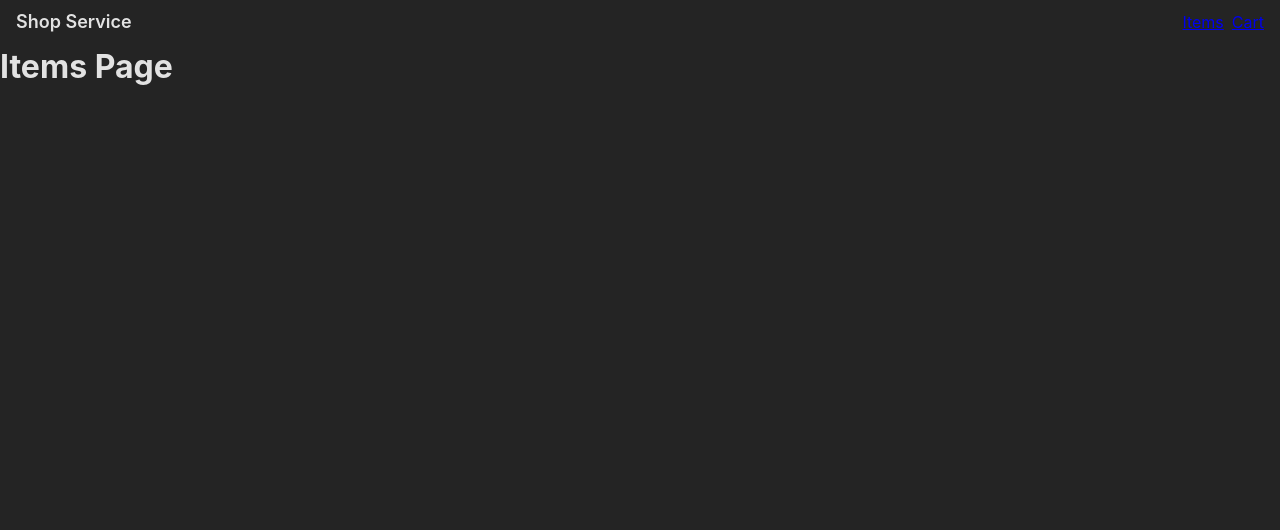
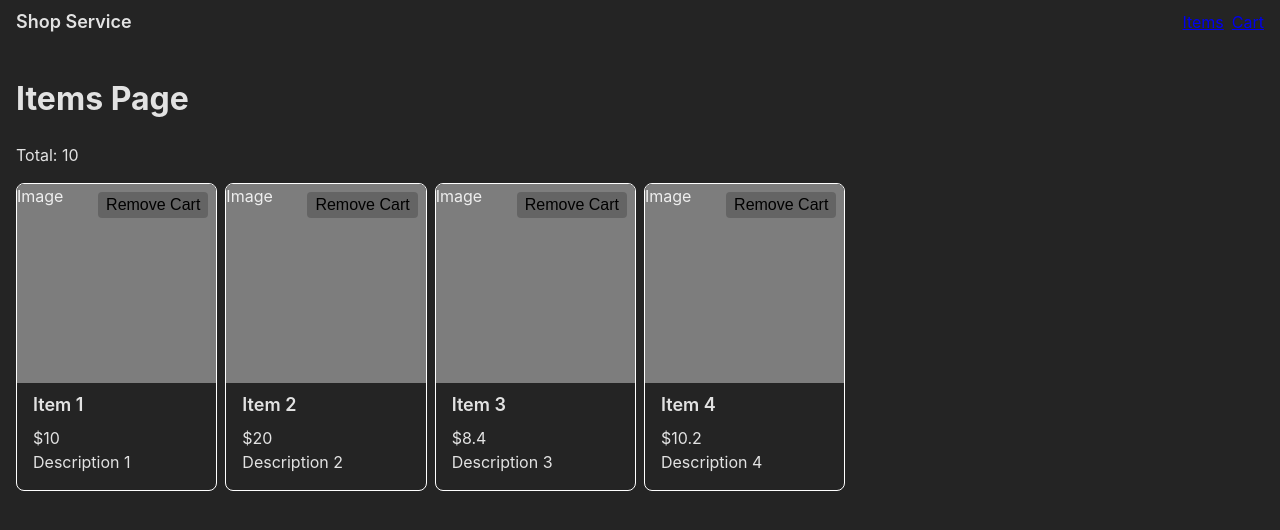
Before and after one commit to MoonJuhan/react-study, a React (Vite) app: page / in a window 1280 px wide. Shown: the top 530 px of the page. Built offline with nearby package versions, Linux system fonts and the light colour scheme.

Commit message:
feat: Add ViewItems contents

```diff
--- /dev/null
+++ b/src/components/views/items/ViewItems.scss
@@ -0,0 +1,19 @@
+.view-items {
+  display: flex;
+  flex-direction: column;
+  padding: 32px 16px;
+
+  .page-title {
+    margin-bottom: 20px;
+  }
+
+  .item-total-info {
+    margin-bottom: 16px;
+  }
+
+  .item-card-wrapper {
+    display: grid;
+    grid-template-columns: repeat(auto-fill, minmax(200px, 1fr));
+    gap: 8px;
+  }
+}
--- a/src/components/views/items/ViewItems.tsx
+++ b/src/components/views/items/ViewItems.tsx
@@ -1,7 +1,37 @@
+import { useEffect } from 'react'
+import ItemCard from '@/components/common/items/ItemCard.tsx'
+import './ViewItems.scss'
+
 const ViewItems = () => {
+  useEffect(() => {
+    console.log('Mounted')
+
+    return () => {
+      console.log('Unmounted')
+    }
+  }, [])
+
+  const itemInfo = {
+    items: [
+      { id: 1, name: 'Item 1', description: 'Description 1', price: 10 },
+      { id: 2, name: 'Item 2', description: 'Description 2', price: 20 },
+      { id: 3, name: 'Item 3', description: 'Description 3', price: 8.4 },
+      { id: 4, name: 'Item 4', description: 'Description 4', price: 10.2 },
+    ],
+    total: 10,
+    page: 1,
+    perPage: 4,
+  }
+
   return (
     <div className="view-items">
-      <h1>Items Page</h1>
+      <h1 className="page-title">Items Page</h1>
+      <div className="item-total-info">Total: {itemInfo.total}</div>
+      <div className="item-card-wrapper">
+        {itemInfo.items.map((item) => (
+          <ItemCard key={item.id} item={item} />
+        ))}
+      </div>
     </div>
   )
 }
```
